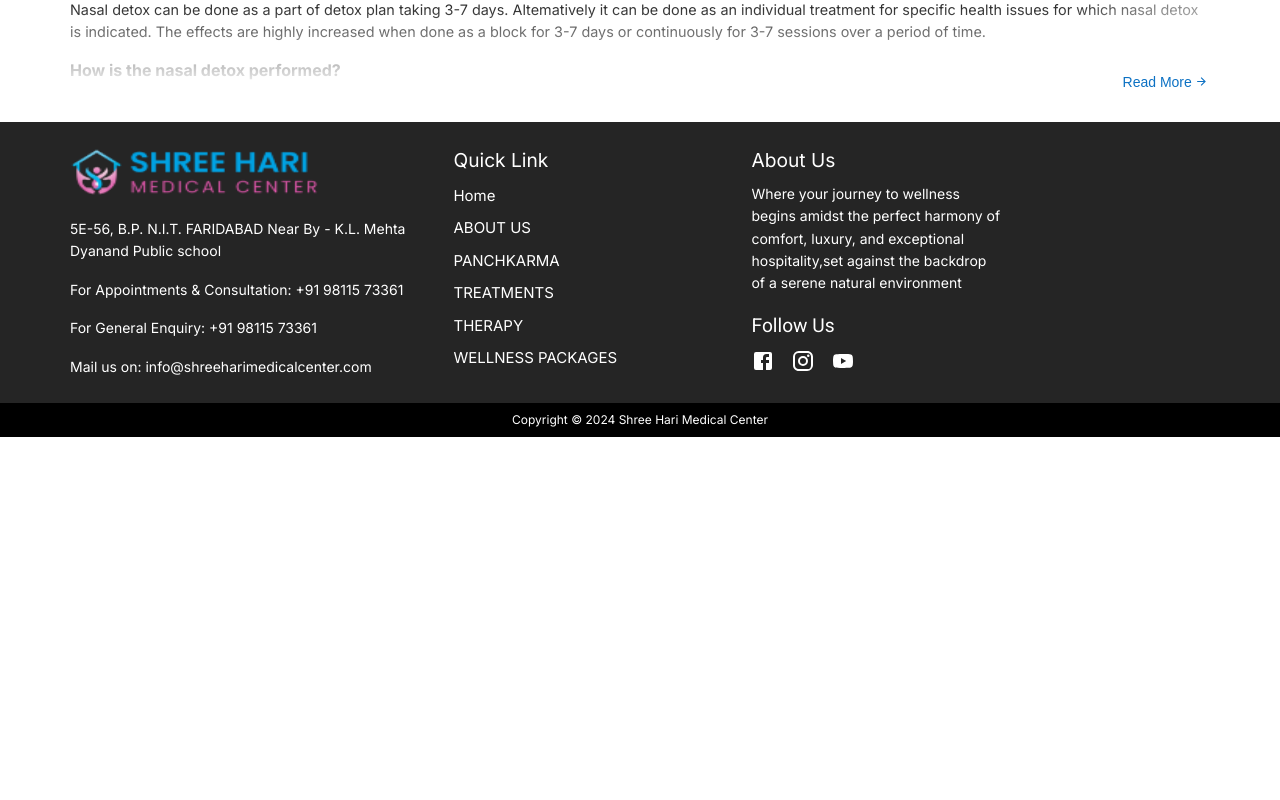
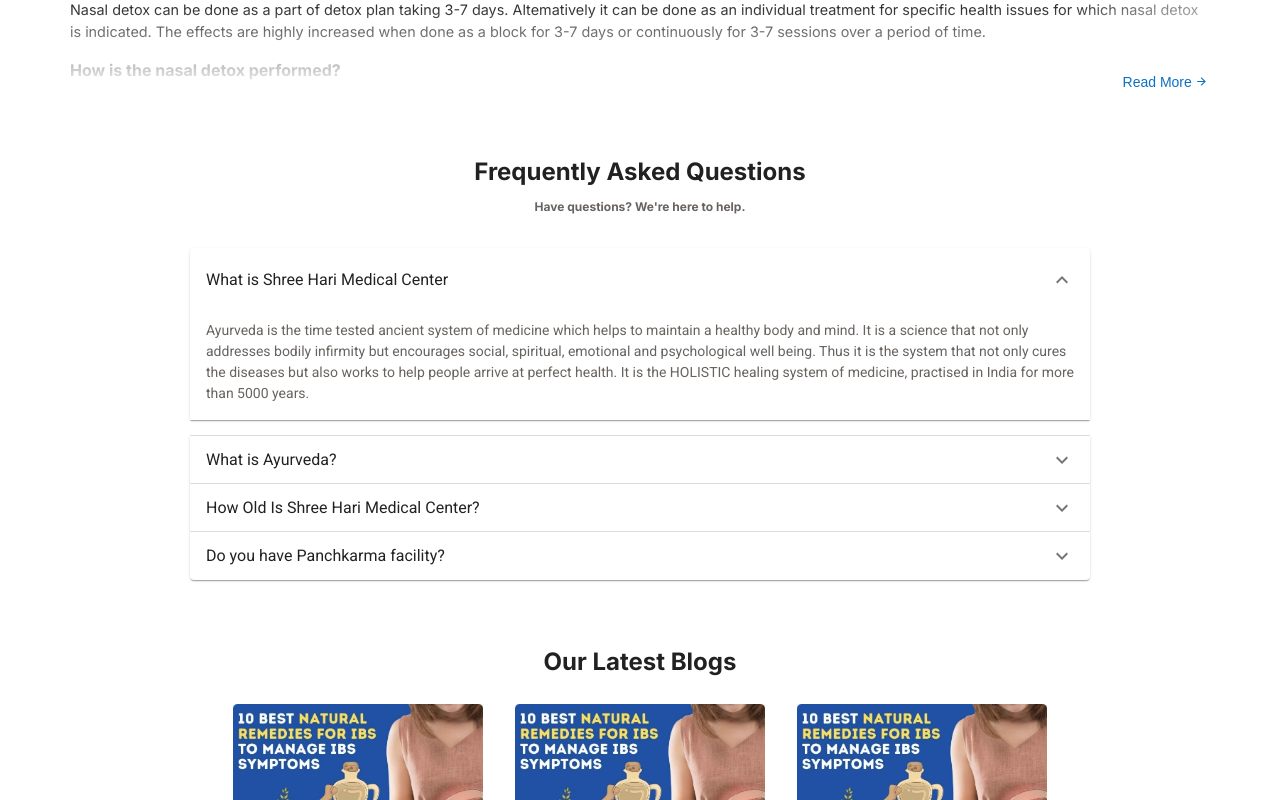
Before and after one commit to aadilranajmi/hari-medical, a Next.js app: page /ayruvedic-massage in a window 1280 px wide. Shown: the part 5620-6420 px from the top of the page. Before the commit the page ends 6057 px from the top, so only its background shows below. Built offline with nearby package versions, Linux system fonts and the light colour scheme.

Commit message:
Faq and Blog added to ayruvedic-massage page

```diff
--- a/src/app/ayruvedic-massage/page.js
+++ b/src/app/ayruvedic-massage/page.js
@@ -1,3 +1,5 @@
+import HomeBlog from "@/components/Home/HomeBlog";
+import HomeFaq from "@/components/Home/HomeFaq";
 import HeroBanner from "@/components/services/HeroBanner";
 import ReadMoreLess from "@/components/uiComponent/ReadMoreLess";
 import { ayurvedicMassage, heroBannerContent } from "@/static/services";
@@ -41,6 +43,8 @@
           </div>
         </div>
       </section>
+      <HomeFaq />
+      <HomeBlog />
     </>
   );
 };
```
